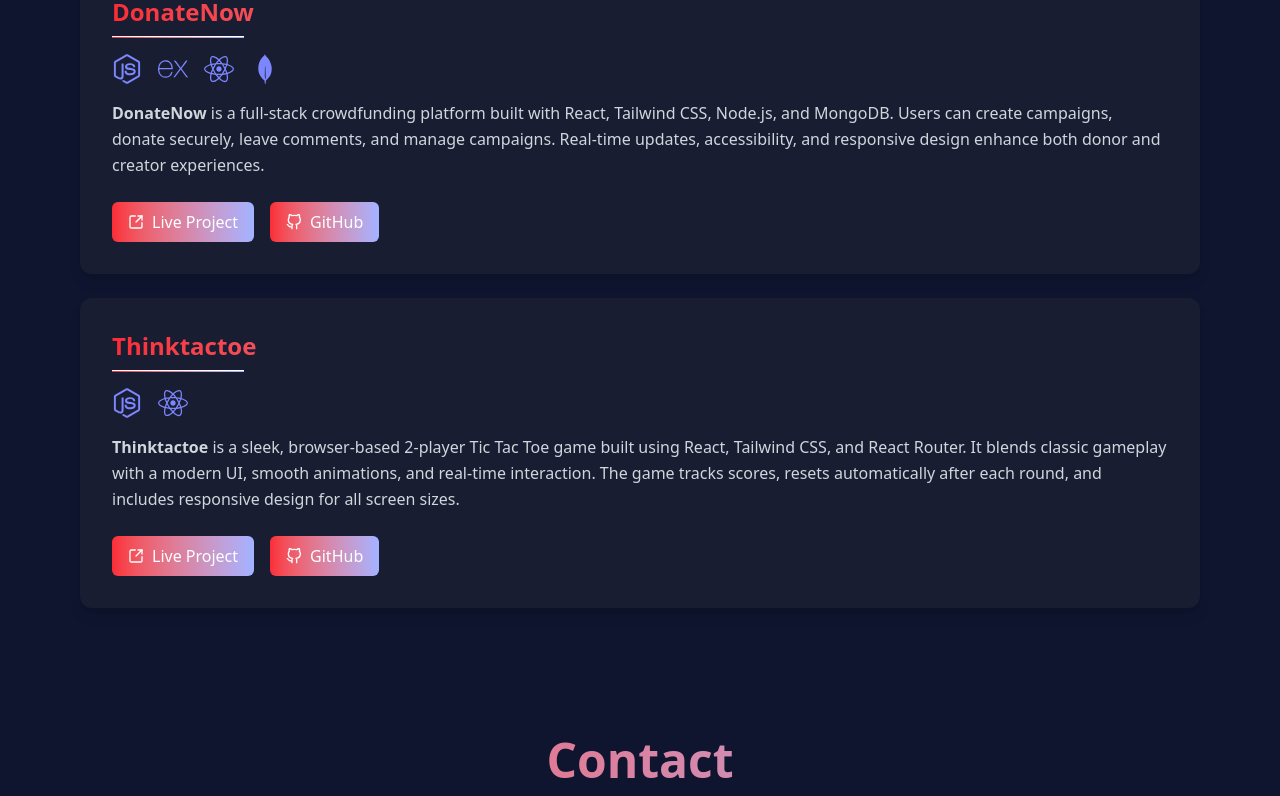
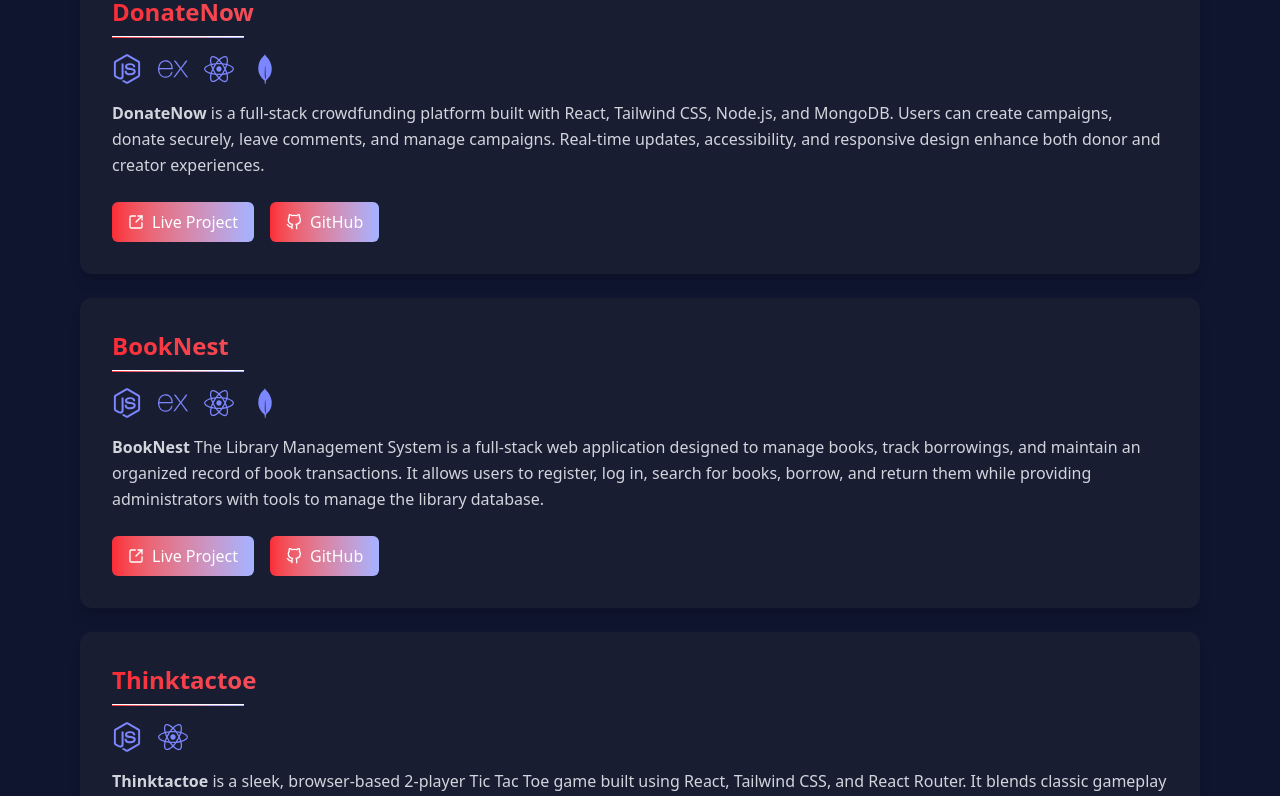
Before and after one commit to nandan2506/nandan2506.github.io, a React (Vite) app: page / in a window 1280 px wide. Shown: the part 2000-2796 px from the top of the page. Built offline with nearby package versions, Linux system fonts and the light colour scheme.

Commit message:
booknest added

```diff
--- a/src/components/Projects.jsx
+++ b/src/components/Projects.jsx
@@ -67,6 +67,52 @@ export default function Projects() {
         <div className="bg-[#181d32] p-8 rounded-xl shadow-lg hover:shadow-indigo-500/30 transition">
           {/* Project Title */}
           <h2 className="text-2xl font-semibold mb-2 flex items-center gap-2 bg-gradient-to-r from-red-500 to-indigo-300 bg-clip-text text-transparent">
+            BookNest
+          </h2>
+          <hr className="h-[2px] bg-gradient-to-r from-red-500 to-indigo-300 w-33 mb-4" />
+
+          {/* Stack Icons */}
+          <div className="flex gap-4 mb-4 text-indigo-400 text-3xl">
+            <FaNodeJs />
+            <SiExpress />
+            <FaReact />
+            <SiMongodb />
+          </div>
+
+          {/* Description */}
+          <p className="text-gray-300 leading-relaxed mb-6">
+            <strong>BookNest</strong> The Library Management System is a
+            full-stack web application designed to manage books, track
+            borrowings, and maintain an organized record of book transactions.
+            It allows users to register, log in, search for books, borrow, and
+            return them while providing administrators with tools to manage the
+            library database.
+          </p>
+
+          {/* Buttons */}
+          <div className="flex flex-wrap gap-4 mt-4">
+            <a
+              target="_blank"
+              rel="noopener noreferrer"
+              href="booknestlibraryapp.netlify.app/"
+              className="flex items-center gap-2 bg-gradient-to-r from-red-500 to-indigo-300 hover:opacity-90 transition text-white px-4 py-2 rounded-md"
+            >
+              <LuSquareArrowOutUpRight /> Live Project
+            </a>
+            <a
+              target="_blank"
+              rel="noopener noreferrer"
+              href="https://github.com/nandan2506/BookNest"
+              className="flex items-center gap-2 bg-gradient-to-r from-red-500 to-indigo-300 hover:opacity-90 transition text-white px-4 py-2 rounded-md"
+            >
+              <FiGithub /> GitHub
+            </a>
+          </div>
+        </div>
+
+        <div className="bg-[#181d32] p-8 rounded-xl shadow-lg hover:shadow-indigo-500/30 transition">
+          {/* Project Title */}
+          <h2 className="text-2xl font-semibold mb-2 flex items-center gap-2 bg-gradient-to-r from-red-500 to-indigo-300 bg-clip-text text-transparent">
             Thinktactoe
           </h2>
           <hr className="h-[2px] bg-gradient-to-r from-red-500 to-indigo-300 w-33 mb-4" />
```
